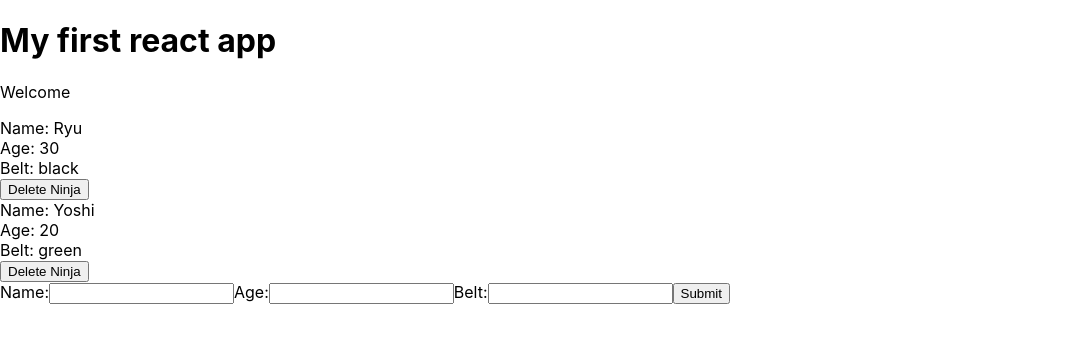
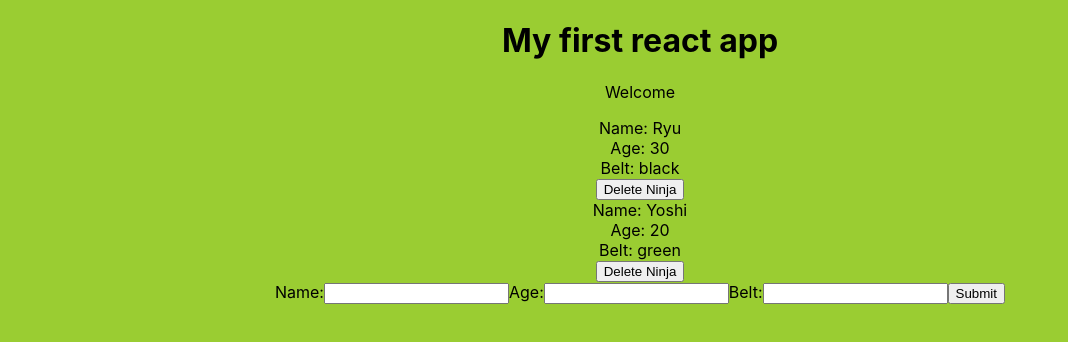
Before and after one commit to Errol12/reactappv2, a React (Create React App) app: page / in a window 1280 px wide. Shown: the top 342 px of the page, without its empty margins (0-1068 px from the left). Built offline with nearby package versions, Linux system fonts and the light colour scheme.

Commit message:
Life cycle methods
Signed-off-by: Errol Fernandes <errol.fernandes@atos.net>

```diff
--- a/src/AddNinja.js
+++ b/src/AddNinja.js
@@ -18,6 +18,8 @@ class AddNinja extends Component {
         //console.log(this.state);
         this.props.addNinja(this.state)
     }
+
+
     render(){
         return (
             <div>
--- a/src/App.js
+++ b/src/App.js
@@ -1,7 +1,7 @@
 import React, { Component } from 'react';
 import Ninjas from './Ninjas';
 import AddNinja from './AddNinja';
-//import './App.css';
+import './App.css';
 
 class App extends Component {
   state = {
@@ -31,6 +31,15 @@ class App extends Component {
       ninjas: ninjas
     })
   }
+
+  componentDidMount(){
+    console.log('Component mounted');
+  }
+
+  componentDidUpdate(prevProps,prevState){
+    console.log('Component updated');
+    console.log(prevProps,prevState);
+  }
   render() {
     return (
       <div className="App">
--- a/src/index.css
+++ b/src/index.css
@@ -6,6 +6,7 @@ body {
     sans-serif;
   -webkit-font-smoothing: antialiased;
   -moz-osx-font-smoothing: grayscale;
+  background: yellowgreen
 }
 
 code {
```
